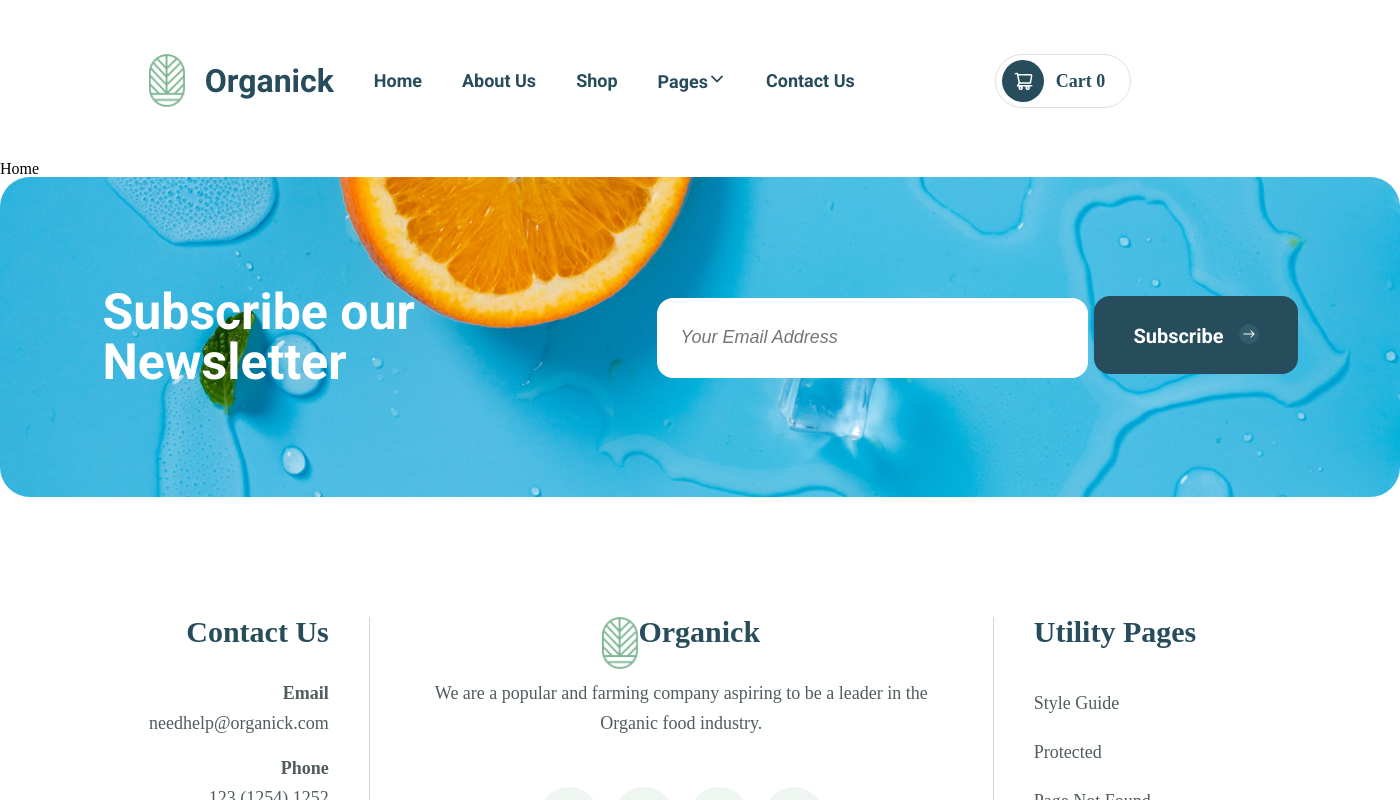
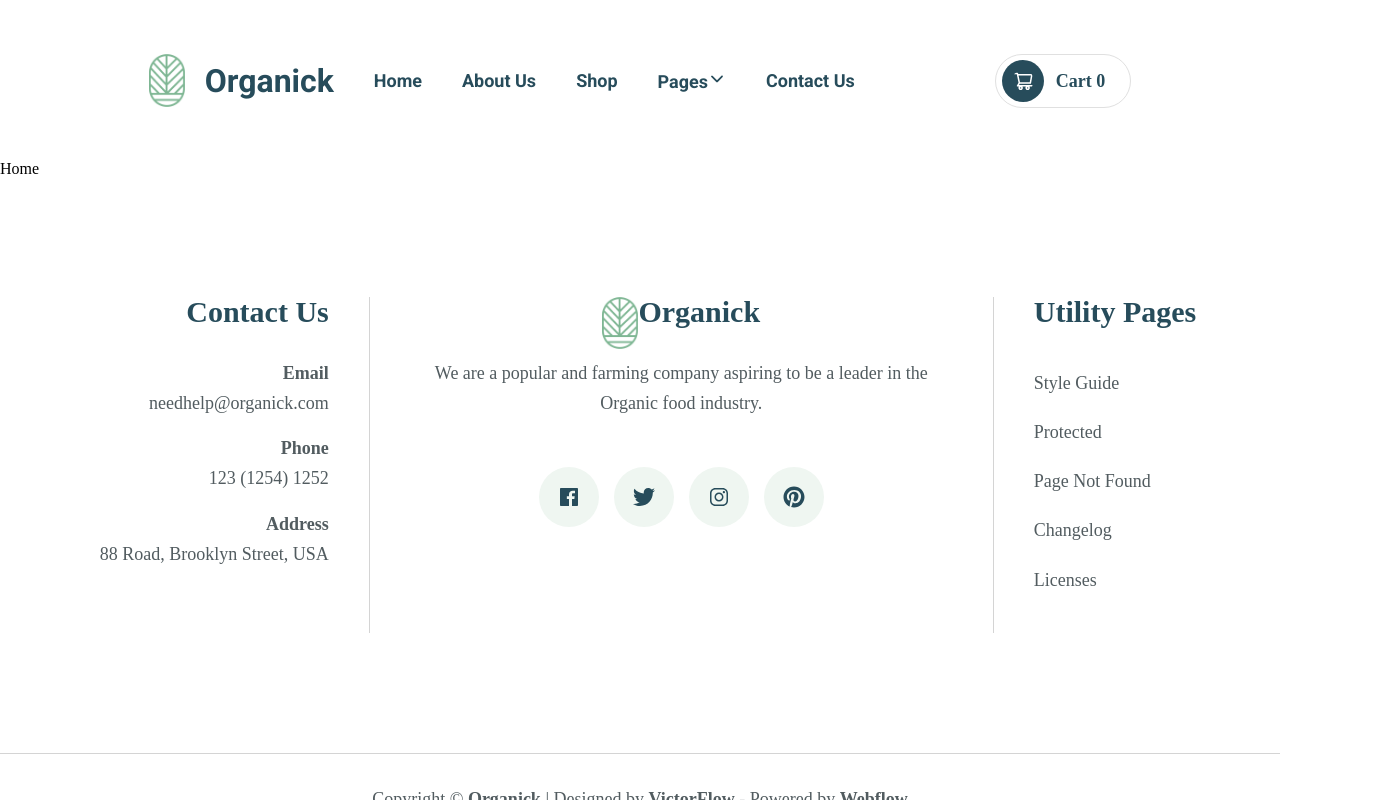
Before and after one commit to hj9118/practiceWebsite, a React (Create React App) app: page / in a window 1280 px wide. Shown: the top 800 px of the page, 1400 px wide, since content can reach past the window. Built offline with nearby package versions, Linux system fonts and the light colour scheme.

Commit message:
[fix/style] subscribe focus css 수정, footer 제외 ➡ about page 연결

```diff
--- a/src/components/Footer.jsx
+++ b/src/components/Footer.jsx
@@ -12,7 +12,6 @@ import {
 const Footer = () => {
   return (
     <>
-      <Subscribe />
       <Wrapper>
         <Contact className='contact'>
           <h3>Contact Us</h3>
--- a/src/components/Subscribe.jsx
+++ b/src/components/Subscribe.jsx
@@ -8,12 +8,12 @@ const Subscribe = () => {
   return (
     <Wrapper>
       <p>Subscribe our Newsletter</p>
-      <div>
+      <form>
         <input type='email' placeholder='Your Email Address' />
         <DefaultBtn>
           Subscribe <IoIosArrowRoundForward className='arrow' />
         </DefaultBtn>
-      </div>
+      </form>
     </Wrapper>
   );
 };
@@ -43,9 +43,14 @@ const Wrapper = styled.div`
     border: none;
     border-radius: 16px;
     font-style: italic;
+    color: #d4d4d4;
     font-size: 18px;
     padding: 0 174px 0 23px;
     margin-right: 6px;
+    :focus {
+      border: 1px solid #3898ec;
+      outline: none;
+    }
   }
 `;
 
--- a/src/pages/About.jsx
+++ b/src/pages/About.jsx
@@ -1,9 +1,13 @@
-import React from 'react'
+import React from 'react';
+import Subscribe from '../components/Subscribe';
 
 const About = () => {
   return (
-    <div>About</div>
-  )
-}
+    <>
+      <div>About</div>
+      <Subscribe />
+    </>
+  );
+};
 
-export default About
+export default About;
```
